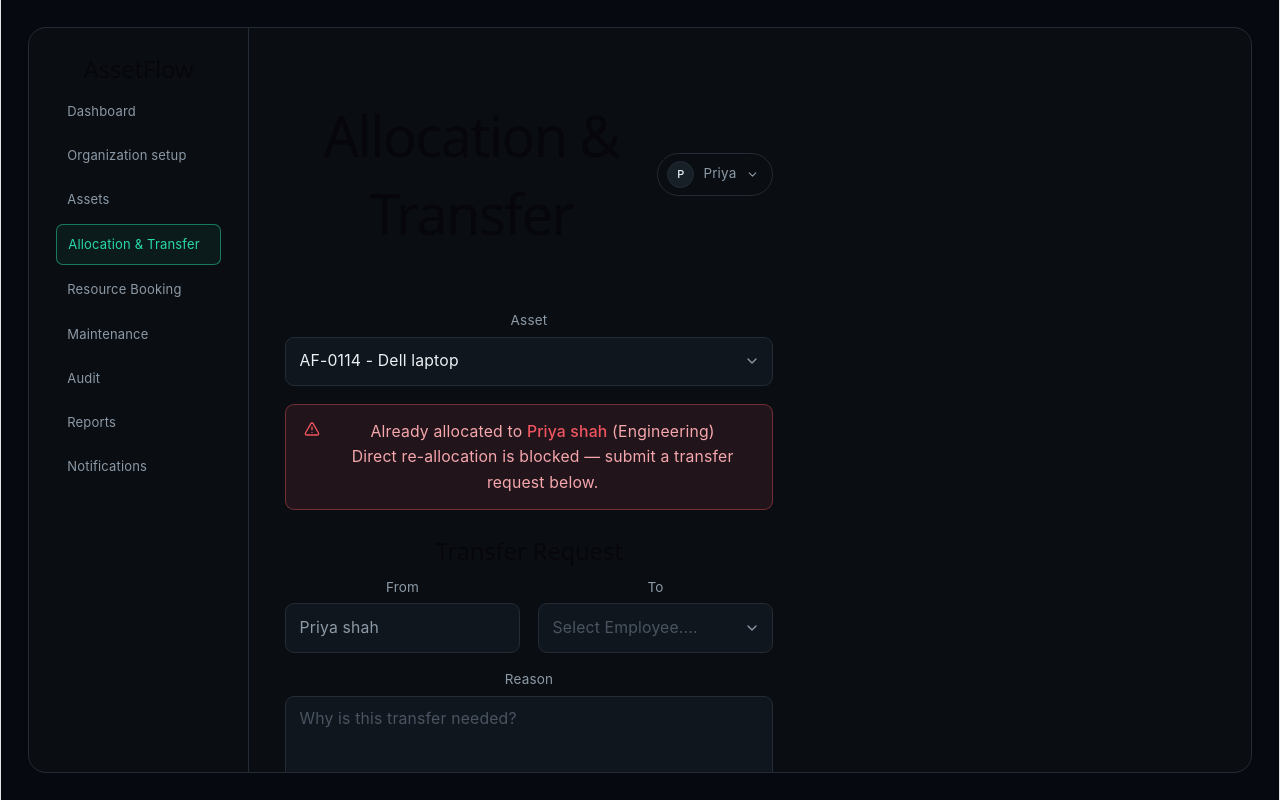
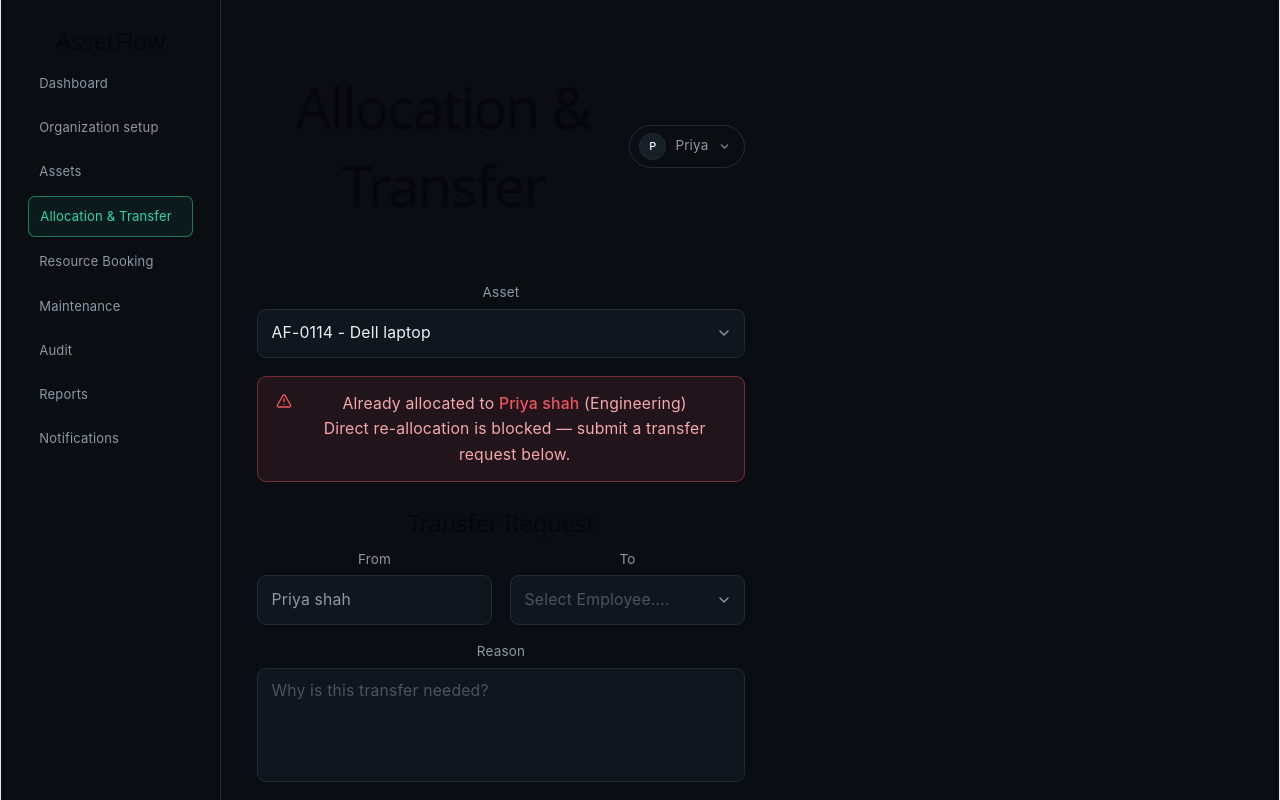
Before and after one commit to anurag435/AssetFlow, a React (Vite) app in the folder frontend/: page /allocation-transfer in a window 1280 px wide. Shown: the top 800 px of the page. Built offline with nearby package versions, Linux system fonts and the light colour scheme.

Commit message:
Corrected Allocation page dimensions

```diff
--- a/frontend/src/components/Allocation&Transfer.jsx
+++ b/frontend/src/components/Allocation&Transfer.jsx
@@ -71,13 +71,12 @@ export default function AllocationPage({ userName = "Priya", onNavigate, onLogou
   }
 
   return (
-    <div className="min-h-screen bg-[#060a10] font-['Inter'] flex items-center justify-center p-6">
-      <div className="w-full h-[calc(100vh-3rem)] rounded-2xl border border-[#232C36] bg-[#0A0E13] overflow-hidden flex fade-in">
+    <div className="min-h-screen w-full bg-[#0A0E13] font-['Inter'] flex fade-in">
       <Sidebar active={activeNav} onSelect={goTo} />
 
-        <div className="flex-1 min-w-0 h-full overflow-y-auto custom-scroll p-8 max-w-[560px]">
+      <div className="flex-1 min-w-0 p-8 max-w-[560px]">
         <div className="flex items-center justify-between">
-            <h1 className="text-[#ECF1F5] font-['Space_Grotesk'] font-semibold text-xl">Allocation & Transfer</h1>
+          <h1 className="text-[#ECF1F5] font-['Space_Grotesk'] font-semibold text-xl">Allocation &amp; Transfer</h1>
           <ProfileMenu userName={userName} onLogout={onLogout} />
         </div>
 
@@ -205,7 +204,6 @@ export default function AllocationPage({ userName = "Priya", onNavigate, onLogou
           </div>
         </section>
       </div>
-      </div>
 
       <style>{`
         @keyframes fadeIn { from { opacity: 0; transform: translateY(10px); } to { opacity: 1; transform: translateY(0); } }
@@ -214,11 +212,6 @@ export default function AllocationPage({ userName = "Priya", onNavigate, onLogou
         .fade-up { animation: fadeUp .4s cubic-bezier(0.16, 1, 0.3, 1) both; }
         @keyframes menuIn { from { opacity: 0; transform: translateY(-4px) scale(.98); } to { opacity: 1; transform: translateY(0) scale(1); } }
         .menu-in { animation: menuIn .15s ease both; transform-origin: top right; }
-        .custom-scroll::-webkit-scrollbar { width: 8px; }
-        .custom-scroll::-webkit-scrollbar-track { background: transparent; }
-        .custom-scroll::-webkit-scrollbar-thumb { background: #232C36; border-radius: 999px; }
-        .custom-scroll::-webkit-scrollbar-thumb:hover { background: #3A4551; }
-        .custom-scroll { scrollbar-width: thin; scrollbar-color: #232C36 transparent; }
       `}</style>
     </div>
   );
@@ -226,7 +219,7 @@ export default function AllocationPage({ userName = "Priya", onNavigate, onLogou
 
 function Sidebar({ active, onSelect }) {
   return (
-    <aside className="w-[220px] shrink-0 border-r border-[#232C36] p-6">
+    <aside className="w-[220px] shrink-0 border-r border-[#232C36] p-6 min-h-screen">
       <h2 className="text-[#ECF1F5] font-['Space_Grotesk'] font-bold text-lg mb-6">AssetFlow</h2>
 
       <nav className="space-y-1">
@@ -250,7 +243,6 @@ function Sidebar({ active, onSelect }) {
     </aside>
   );
 }
-
 
 function ProfileMenu({ userName, onLogout }) {
   const [open, setOpen] = useState(false);
```
Lines whose indentation alone changed are shown as unchanged.
